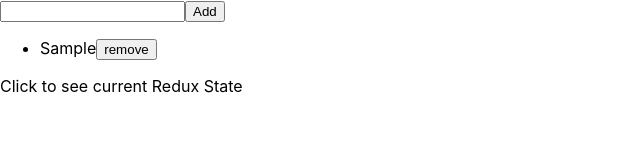
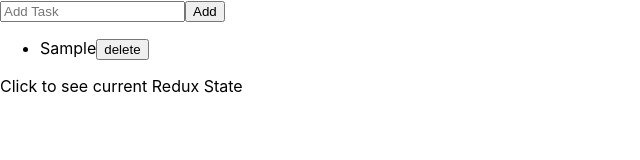
Before and after one commit to akathecradhe/FirebaseToDoApp, a Next.js app in the folder to-do-app/: page / in a window 1280 px wide. Both pictures are taken after typing "Sample" into the empty fields and a click on the button "Add". Shown: the top 160 px of the page, without its empty margins (0-640 px from the left). Built offline with nearby package versions, Linux system fonts and the light colour scheme.

Commit message:
[3] refactor: changed structuring of code to make

```diff
--- a/to-do-app/actions.js
+++ b/to-do-app/actions.js
@@ -2,4 +2,4 @@ import * as types from './types'
 // Adds Todo
 export const AddToDo = () => ({type: 'todos/ADD-TO-DO', payload: todotext})
 
-export const RemoveToDo = () => ({type: 'todos/REMOVE-TO-DO', payload: todotext})
+export const RemoveToDo = (id,text) => ({type: 'todos/REMOVE-TO-DO', payload: {id,text} })
--- a/to-do-app/components/AddToDo.js
+++ b/to-do-app/components/AddToDo.js
@@ -13,9 +13,8 @@ const AddToDo = () => {
 }
   return (
     <>
-        <input value={todo} type="text"  onChange={e => setTodo(e.target.value)} />
+        <input value={todo} placeholder="Add Task" type="text"  onChange={e => setTodo(e.target.value)} />
         <button onClick={clickHandler}>Add</button>
-
     </>
   )
 }
--- /dev/null
+++ b/to-do-app/components/ListItem.js
@@ -0,0 +1,41 @@
+import React from 'react'
+import { useSelector, useDispatch } from 'react-redux'
+
+const selectTodoById = (state, todoId) => {
+    const listOfTodos = state.toDo.todos
+    console.log(listOfTodos.find(x => x.id === todoId))
+
+    return listOfTodos.find(todo => todo.id === todoId)
+  }
+
+const ListItem = ({ id }) => {
+
+  const todo = useSelector(state => selectTodoById(state, id))
+  const {text} = todo;
+
+  const dispatch= useDispatch()
+
+  const handleRemove = () => {
+    dispatch({
+    type: "todos/REMOVE-TO-DO",
+    payload: id,
+  })}
+
+  return (
+    <li>
+      <div >
+        <div >
+
+          <div ></div>
+        </div>
+          {text}
+          <button onClick={handleRemove} >
+            delete
+          </button>
+
+      </div>
+    </li>
+  )
+}
+
+export default ListItem;
--- a/to-do-app/components/ToDoList.js
+++ b/to-do-app/components/ToDoList.js
@@ -1,13 +1,34 @@
-import { useSelector, useDispatch } from 'react-redux'
+import { useSelector, useDispatch,shallowEqual } from 'react-redux'
+import ListItem from './ListItem.js';
+import React, { useState, useRef} from 'react'
 
 const ToDoList = () => {
 
+
+  const [todo, setTodo] = useState('');
+
+  const toDos = useSelector((state) => state.toDo.todos)
+
+  const toDoIds = useSelector((state) => state.toDo.todos.map(todo => todo.id),shallowEqual )
+
+
   const dispatch= useDispatch()
-  const toDos = useSelector((state) => state.toDo.todos)
-  const handleClick = (id) => dispatch({
-    type: "todos/REMOVE-TO-DO",
-    payload: id,
+
+
+
+  const ListItems = toDoIds.map((todoID) => {
+    console.log(todoID)
+    return <ListItem key={todoID}  id={todoID} />
   })
+
+  // const handleEdit = (id) => {
+
+  //   console.log(id)
+
+  //   dispatch({
+  //   type: "todos/UPDATE-TO-DO",
+  //   payload: id, todo
+  // })}
 
 
   if(!toDos || !toDos.length) {
@@ -17,15 +38,38 @@ const ToDoList = () => {
   return(
 
     <ul>
-      {toDos.map(todo =>
+      {ListItems}
 
-        <li key={todo.id} >{todo.text}
-          <button onClick={() => handleClick(todo.id)}>remove</button>
 
-        </li>)}
+      {/* {toDos.map(todo =>
+        <li key={todo.id} >
+          {todo.text}
+          <input
+            ref={inputRef}
+            disabled={inputRef}
+            defaultValue={todo.text}
+            onKeyPress={(e) => handleEdit(todo.id)}
+          />
+          <button onClick={() => changeFocus()}>Edit</button>
+          <button onClick={() => handleRemove(todo.id)}>remove</button>
+        </li>)} */}
     </ul>
   )
 
 }
 
 export default ToDoList
+
+const Item = (id,text, edit) => {
+  if (!edit) {
+    return (
+      <>
+        <p>{text}</p>
+        <button onClick={() => handleEdit(id)}>Edit</button>
+      </>
+
+    )
+  } else {
+    return <button>Submit</button>;
+  }
+}
--- a/to-do-app/reducers.js
+++ b/to-do-app/reducers.js
@@ -12,6 +12,7 @@ function nextTodoId(todos) {
   return maxId + 1
 }
 
+
 // todoREDUCER
 const toDoReducer = (state = initialTodoState, action) => {
   switch (action.type) {
@@ -19,13 +20,15 @@ const toDoReducer = (state = initialTodoState, action) => {
       return {
         ...state,
         todos: [...state.todos,
-          {id: nextTodoId(state.todos),
+          {
+            id: nextTodoId(state.todos),
           text: action.payload,}]
       }
     case 'todos/REMOVE-TO-DO':
       return {
         todos: [...state.todos.filter( todo => todo.id !== action.payload )]
         }
+
     default:
       return state
   }
```
